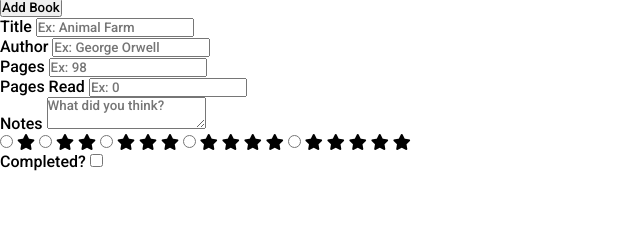
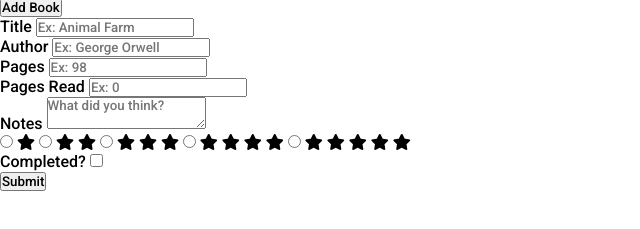
Before and after one commit to jmagali/odin-library, a plain HTML site: page index.html in a window 1280 px wide. Shown: the part 41-270 px from the top of the page, without its empty margins (0-640 px from the left). Drawn offline with Linux system fonts and the light colour scheme.

Commit message:
Add submit button to modal form

```diff
--- a/index.html
+++ b/index.html
@@ -96,6 +96,8 @@
                     <label for="completed">Completed?</label>
                     <input id="completed" type="checkbox" required>
                 </div>
+
+                <button type="submit" id="submit">Submit</button>
             </form>
         </div>
     </div>
--- a/styles.css
+++ b/styles.css
@@ -8,3 +8,7 @@
     font-weight: 500;
     font-style: normal;
 }
+
+:root {
+
+}
```
